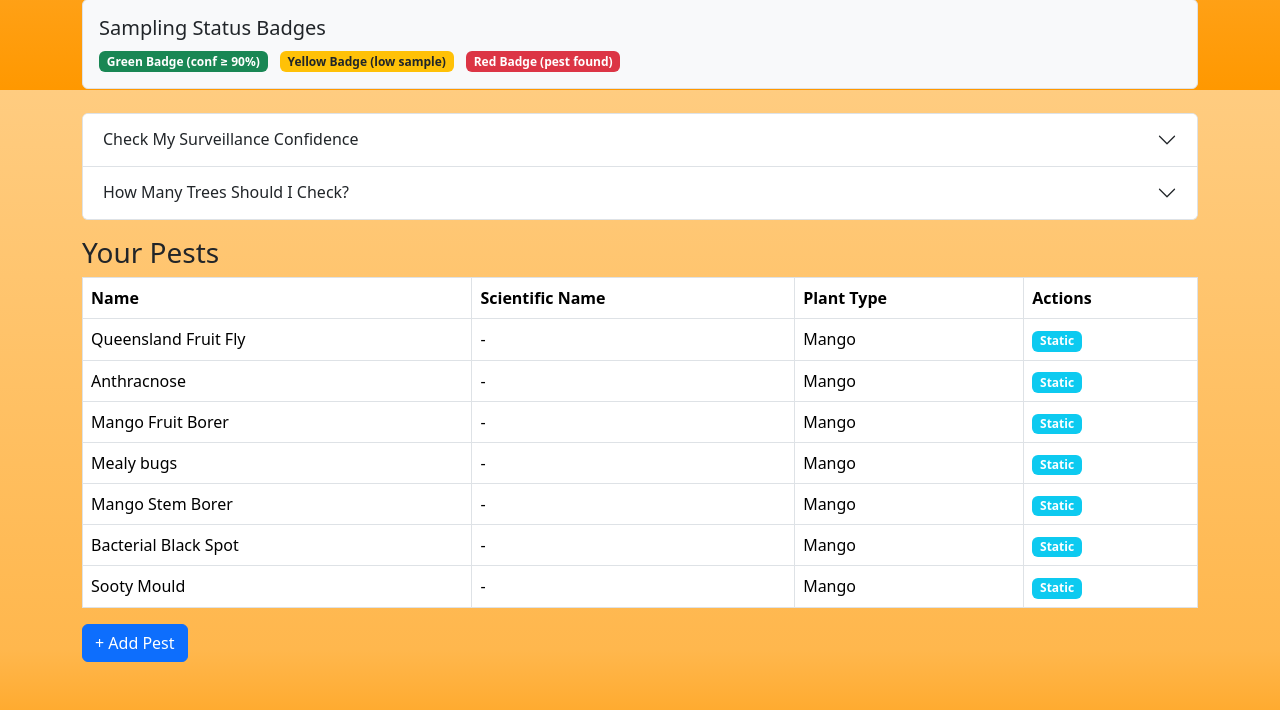
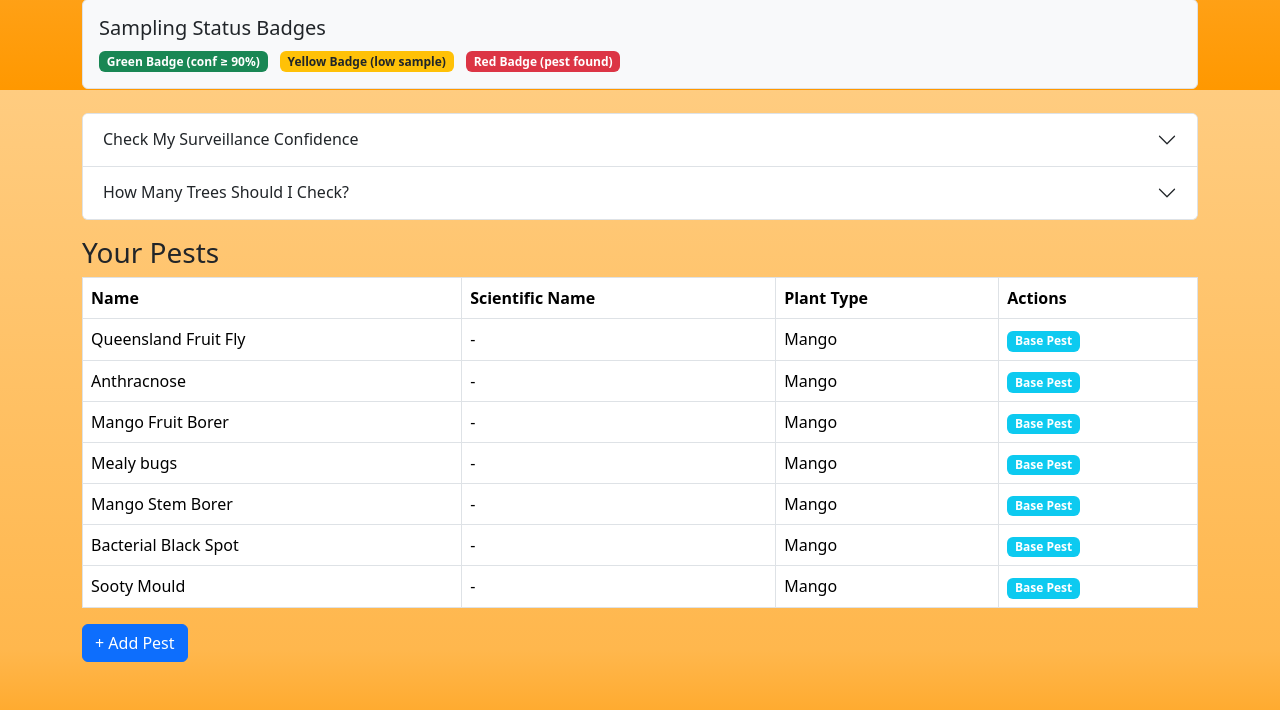
Before and after one commit to HoustonMichaelVaughn/HIT237, a Django app: page /growers/profile/ in a window 1280 px wide. Shown: the part 710-1420 px from the top of the page. Run offline with Django 5.2, Linux system fonts and the light colour scheme; the visitor is signed in with stand-in values (Sample User, id 1); data that the repository does not hold is empty; some libraries are stand-ins or nearby versions.

Commit message:
Change to profile static display

```diff
--- a/growers/templates/growers/profile.html
+++ b/growers/templates/growers/profile.html
@@ -200,7 +200,7 @@
             <a href="{% url 'edit_pest' pest.pk %}" class="btn btn-sm btn-warning">Edit</a>
             <a href="{% url 'delete_pest' pest.pk %}" class="btn btn-sm btn-danger">Delete</a>
           {% else %}
-            <span class="badge bg-info">Static</span>
+            <span class="badge bg-info">Base Pest</span>
           {% endif %}
         </td>
       </tr>
```
Also changed, not shown: 1 other file.
